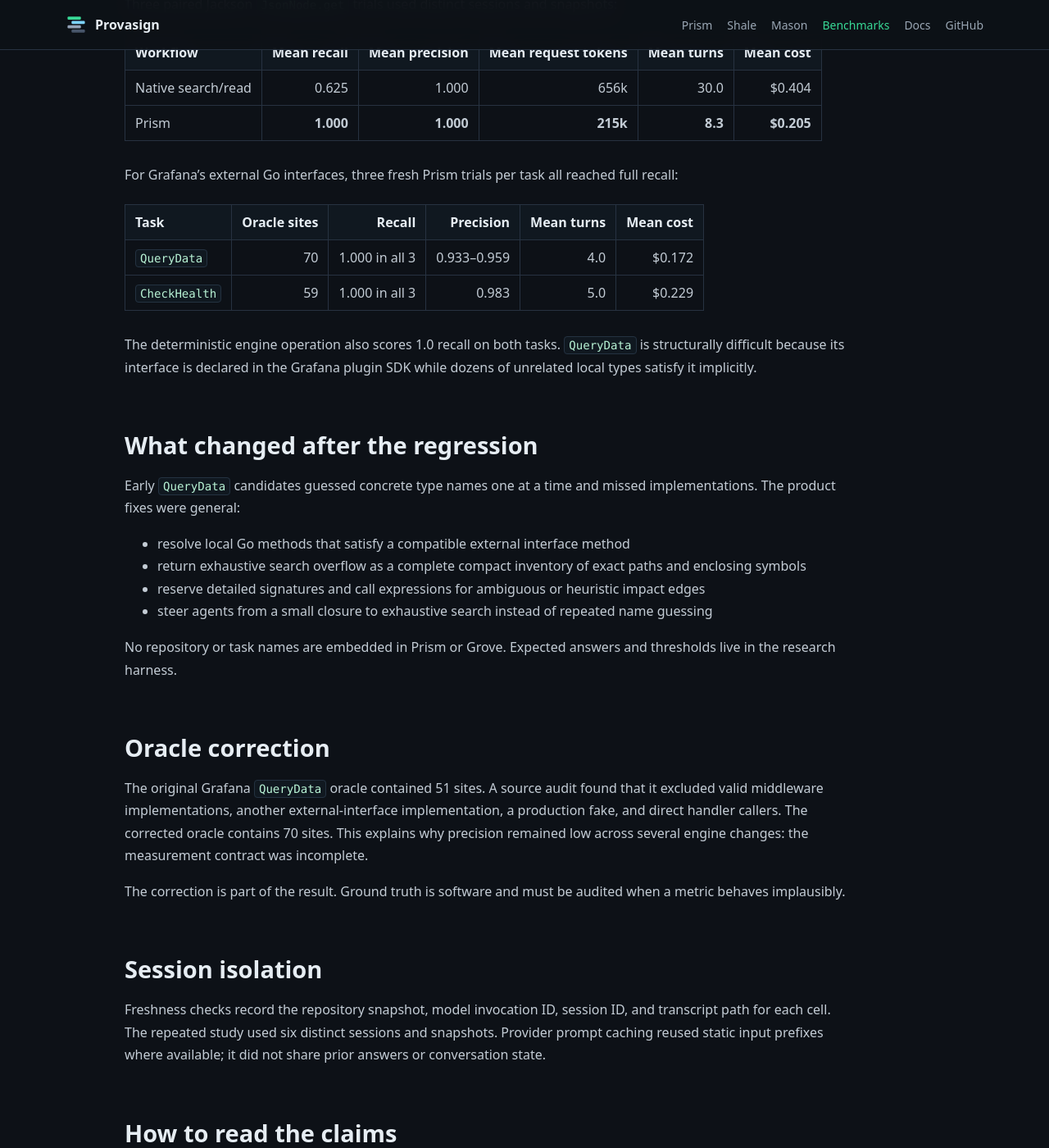
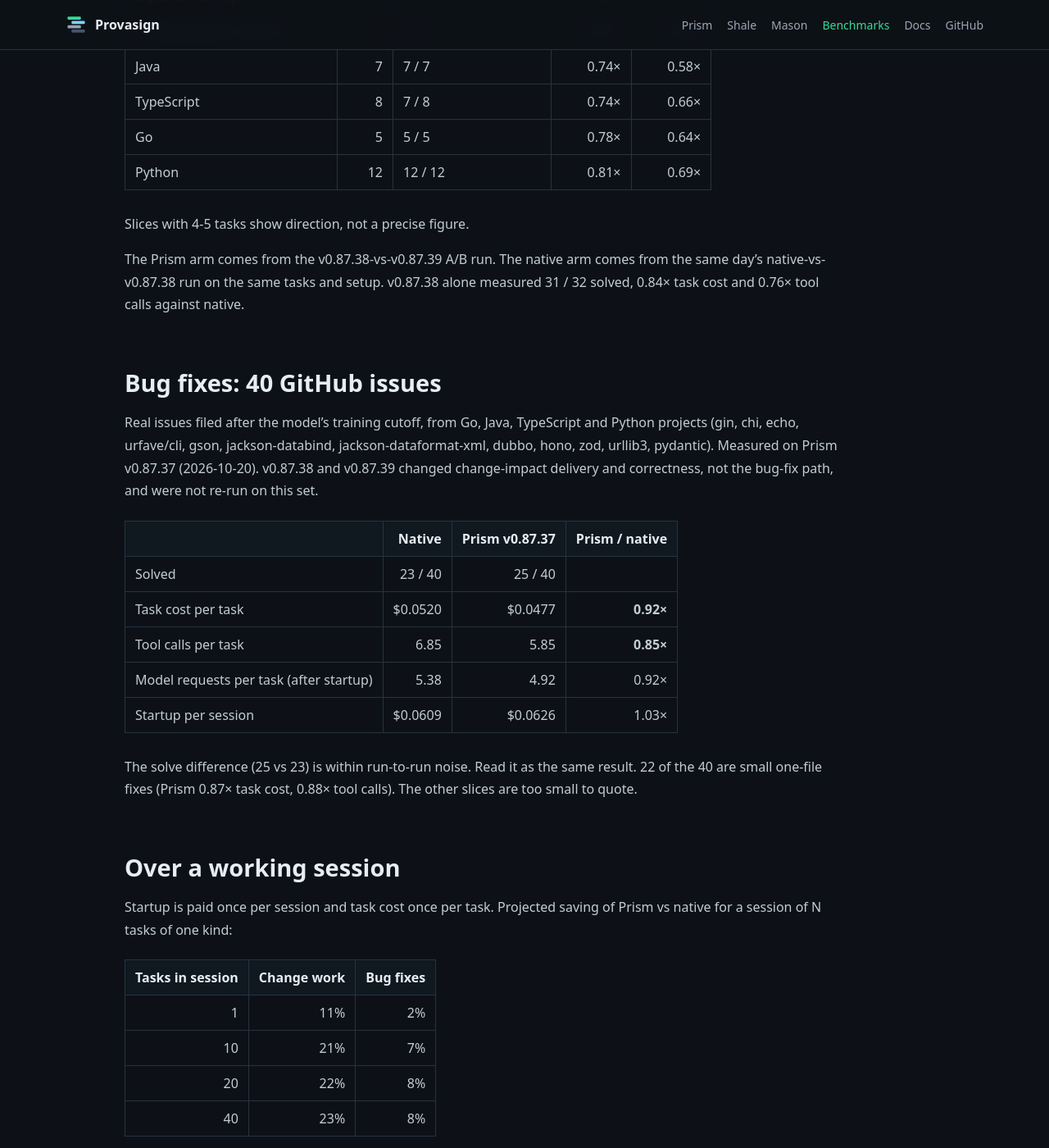
Before and after one commit to provasign/provasign.github.io, a Jekyll site: the page built from benchmarks.md, in a window 1280 px wide and 1400 px high, scrolled down 1295 px. Shown: the whole window at 82% size. Built offline with Jekyll 4.4.1, drawn with Linux system fonts in a browser that asks for light colours; some of the changed text lies outside the part shown.

Commit message:
docs: update site to Prism v0.87.39 / Grove v0.63.25 benchmark
Rewrite benchmarks around the v0.87.39 fact sheet (32 change tasks,
40 bug-fix issues, session projection, limits, Grove engine accuracy);
drop the archived nine-task sample. Bump install pins, list supported
agents and the MCP/CLI interfaces, state that Prism never edits code,
and list all 14 Grove languages with COBOL/JCL accuracy unscored.

Co-Authored-By: Claude Opus 5.5 <noreply@anthropic.com>

````diff
--- a/benchmarks.md
+++ b/benchmarks.md
@@ -2,89 +2,106 @@
 title: Benchmarks
 layout: default
 nav_order: 6
-description: "Current Prism accuracy and efficiency results, with repeated trials, methods, and limitations."
+description: "Prism v0.87.39 vs native Claude Code on change work and bug fixes, plus Grove engine accuracy."
 permalink: /benchmarks/
 ---
 
 # Prism benchmarks
 
-Prism is evaluated on whether a coding agent identifies every site affected by a code change. Accuracy is scored against committed ground truth; efficiency is reported beside it. The harness, tasks, oracles, run records, and transcripts are public in [provasign/research](https://github.com/provasign/research).
+Prism v0.87.39 (Grove v0.63.25, Astkit v0.16.10), measured 2026-10-21. Earlier benchmark results are archived.
 
-## Latest paired nine-task sample
+## Setup
 
-These are fresh Sonnet runs on isolated repository snapshots. Native cells used ordinary search/read tools. Prism cells used the current Prism workflow.
+Claude Code 2.1.302 with Claude Sonnet 5.5, run headless (`claude -p`). Each task ran twice: once with Claude Code's own tools (native), once with Prism set up through `prism init --interface cli`, where the agent runs the `prism` command in Bash and no MCP server is registered. Same task, same checkout, same tests in both arms.
 
-| Task | Native R/P | Native cost | Prism R/P | Prism cost | Cost ratio |
-|---|---:|---:|---:|---:|---:|
-| Jackson `JsonNode.get` | 0.625 / 1.000 | $0.77 | **1.000 / 1.000** | **$0.27** | 0.35× |
-| Jackson `SettableBeanProperty.set` | 0.591 / 0.867 | $0.16 | **1.000 / 1.000** | **$0.06** | 0.38× |
-| TypeORM driver `escape` | 0.405 / 0.517 | $0.11 | **1.000 / 0.974** | **$0.07** | 0.65× |
-| Django `quote_name` | 1.000 / 0.230 | $0.44 | **1.000 / 0.865** | **$0.08** | 0.19× |
-| Jackson `writeTypePrefix` | 0.868 / 0.868 | $0.12 | **1.000 / 1.000** | **$0.08** | 0.64× |
-| Guava forwarding `delegate` | 0.171 / 0.982 | $0.51 | **0.984 / 0.950** | **$0.23** | 0.46× |
-| Jackson `serialize` | 0.574 / 0.639 | $0.64 | **1.000 / 0.864** | **$0.20** | 0.31× |
-| Grafana `CheckHealth` | 1.000 / 0.922 | $0.23 | **1.000 / 0.983** | **$0.16** | 0.70× |
-| Grafana `QueryData` | 0.914 / 0.901 | $0.25 | **1.000 / 0.959** | **$0.13** | 0.51× |
-| **Aggregate** | **0.683 / 0.770 mean** | **$3.23** | **0.998 / 0.955 mean** | **$1.28** | **0.40×** |
+Runs were generated with prompt caching off, then every request was repriced at Sonnet 5.5's 5-minute-cache prices (input $2, cache write $2.50, cache read $0.10, output $10 per million tokens). **Startup** is the first request of a session (system prompt, tools, project instructions). **Task cost** is everything after it. Tool calls are the actions the agent takes (each grep, read, edit, test run or `prism` command). Requests are model API calls.
 
-Prism had higher recall in eight tasks, tied at full recall in one, and cost less in every task. Aggregate cost was 60% lower.
+A task is solved when its hidden tests pass (bug fixes), or when every affected site is changed and the project's tests pass (change work).
 
-Each cell is one run. Agent behavior is variable, so this table is a release-gate snapshot. It shows broad current behavior; it does not establish a confidence interval.
+## Change work: 32 tasks
 
-## Repeated evidence
+Seeded renames and signature changes in Python (12), Java (7), TypeScript (8) and Go (5). 24 rename an interface or base-class method that shares its name with unrelated methods, 4 rename a property or option, and 4 change a function's signature.
 
-Three paired Jackson `JsonNode.get` trials used distinct sessions and snapshots:
+| | Native | Prism v0.87.39 | Prism / native |
+|---|---:|---:|---:|
+| Solved | 31 / 32 | **32 / 32** | |
+| Task cost per task | $0.0646 | $0.0492 | **0.76×** |
+| Tool calls per task | 6.8 | 4.4 | **0.65×** |
+| Model requests per task (after startup) | 5.7 | 4.2 | **0.74×** |
+| Startup per session | $0.0607 | $0.0626 | 1.03× |
 
-| Workflow | Mean recall | Mean precision | Mean request tokens | Mean turns | Mean cost |
-|---|---:|---:|---:|---:|---:|
-| Native search/read | 0.625 | 1.000 | 656k | 30.0 | $0.404 |
-| Prism | **1.000** | **1.000** | **215k** | **8.3** | **$0.205** |
+By kind and language (Prism / native):
 
-For Grafana's external Go interfaces, three fresh Prism trials per task all reached full recall:
+| Slice | Tasks | Solved native / Prism | Task cost | Tool calls |
+|---|---:|---|---:|---:|
+| Method rename (shared name) | 24 | 23 / 24 | 0.72× | 0.62× |
+| Signature change | 4 | 4 / 4 | 0.85× | 0.60× |
+| Property/option rename | 4 | 4 / 4 | 0.92× | 0.83× |
+| Java | 7 | 7 / 7 | 0.74× | 0.58× |
+| TypeScript | 8 | 7 / 8 | 0.74× | 0.66× |
+| Go | 5 | 5 / 5 | 0.78× | 0.64× |
+| Python | 12 | 12 / 12 | 0.81× | 0.69× |
 
-| Task | Oracle sites | Recall | Precision | Mean turns | Mean cost |
-|---|---:|---:|---:|---:|---:|
-| `QueryData` | 70 | 1.000 in all 3 | 0.933–0.959 | 4.0 | $0.172 |
-| `CheckHealth` | 59 | 1.000 in all 3 | 0.983 | 5.0 | $0.229 |
+Slices with 4-5 tasks show direction, not a precise figure.
 
-The deterministic engine operation also scores 1.0 recall on both tasks. `QueryData` is structurally difficult because its interface is declared in the Grafana plugin SDK while dozens of unrelated local types satisfy it implicitly.
+The Prism arm comes from the v0.87.38-vs-v0.87.39 A/B run. The native arm comes from the same day's native-vs-v0.87.38 run on the same tasks and setup. v0.87.38 alone measured 31 / 32 solved, 0.84× task cost and 0.76× tool calls against native.
 
-## What changed after the regression
+## Bug fixes: 40 GitHub issues
 
-Early `QueryData` candidates guessed concrete type names one at a time and missed implementations. The product fixes were general:
+Real issues filed after the model's training cutoff, from Go, Java, TypeScript and Python projects (gin, chi, echo, urfave/cli, gson, jackson-databind, jackson-dataformat-xml, dubbo, hono, zod, urllib3, pydantic). Measured on Prism v0.87.37 (2026-10-20). v0.87.38 and v0.87.39 changed change-impact delivery and correctness, not the bug-fix path, and were not re-run on this set.
 
-- resolve local Go methods that satisfy a compatible external interface method
-- return exhaustive search overflow as a complete compact inventory of exact paths and enclosing symbols
-- reserve detailed signatures and call expressions for ambiguous or heuristic impact edges
-- steer agents from a small closure to exhaustive search instead of repeated name guessing
+| | Native | Prism v0.87.37 | Prism / native |
+|---|---:|---:|---:|
+| Solved | 23 / 40 | 25 / 40 | |
+| Task cost per task | $0.0520 | $0.0477 | **0.92×** |
+| Tool calls per task | 6.85 | 5.85 | **0.85×** |
+| Model requests per task (after startup) | 5.38 | 4.92 | 0.92× |
+| Startup per session | $0.0609 | $0.0626 | 1.03× |
 
-No repository or task names are embedded in Prism or Grove. Expected answers and thresholds live in the research harness.
+The solve difference (25 vs 23) is within run-to-run noise. Read it as the same result. 22 of the 40 are small one-file fixes (Prism 0.87× task cost, 0.88× tool calls). The other slices are too small to quote.
 
-## Oracle correction
+## Over a working session
 
-The original Grafana `QueryData` oracle contained 51 sites. A source audit found that it excluded valid middleware implementations, another external-interface implementation, a production fake, and direct handler callers. The corrected oracle contains 70 sites. This explains why precision remained low across several engine changes: the measurement contract was incomplete.
+Startup is paid once per session and task cost once per task. Projected saving of Prism vs native for a session of N tasks of one kind:
 
-The correction is part of the result. Ground truth is software and must be audited when a metric behaves implausibly.
+| Tasks in session | Change work | Bug fixes |
+|---:|---:|---:|
+| 1 | 11% | 2% |
+| 10 | 21% | 7% |
+| 20 | 22% | 8% |
+| 40 | 23% | 8% |
 
-## Session isolation
+The projection does not model context growth within a long session. It does not count Prism's one-time indexing, which costs time, not tokens.
 
-Freshness checks record the repository snapshot, model invocation ID, session ID, and transcript path for each cell. The repeated study used six distinct sessions and snapshots. Provider prompt caching reused static input prefixes where available; it did not share prior answers or conversation state.
+## Limits
 
-## How to read the claims
+- One model (Sonnet 5.5), one agent (Claude Code), one run per cell. Opus was not measured against native.
+- The change set has 4 signature-change and 4 property-rename tasks. Their rows are directional.
+- Two losses were adjudicated, not dropped. Prism's werkzeug `HTTPException.get_headers` miss in the v0.87.38 run was a macOS `sed` `\b` substitution that changed nothing; Prism's change-impact had listed the right sites. Native missed hono `Router.match`.
+- Claude Code's auto mode with Opus 5.5 adds a reminder to work through Bash with grep/cat. Under it, Prism still handled 80% (CLI) / 59% (MCP) of code searches. Savings under that reminder were not measured against native.
 
-- Recall and precision are the primary correctness measures.
-- Cost claims are meaningful only beside comparable accuracy.
-- Deterministic engine scores establish the graph's ceiling; agent scores include routing and response-assembly behavior.
-- One-run cells show current breadth. Repeated trials show variance and expected behavior.
-- Static analysis can be limited by reflection, runtime registration, generated code, or missing language toolchains. Completeness labels report those boundaries.
+## Engine accuracy (Grove v0.63.25)
 
-## Reproduce
+Call-edge precision and recall against each language's compiler or runtime ground truth on pinned repositories. CI-gated (`grove/eval/baseline.json`).
 
-```sh
-git clone https://github.com/provasign/research
-cd research/harness
-python3 -m unittest discover -s tests
-python3 impact_oracle.py tasks/grafana-querydata-impact.json
-```
+| Language | Corpus | Ground truth | Precision | Recall |
+|---|---|---|---:|---:|
+| Go | gin / cobra | SSA + VTA | 0.979 / 0.995 | 0.997 / 1.000 |
+| Java | commons-lang / commons-io | javac + javap | 1.000 / 1.000 | 1.000 / 1.000 |
+| C# | Newtonsoft.Json | Roslyn | 0.971 | 0.977 |
+| TypeScript | socket.io / p-queue | TypeScript compiler API | 0.937 / 0.959 | 0.992 / 1.000 |
+| JavaScript | express | TypeScript checker (checkJs) | 0.885 | 1.000 |
+| Rust | ripgrep / fd | rust-analyzer SCIP | 0.965 / 0.952 | 0.906 / 0.913 |
+| C | jansson / cJSON | clang | 1.000 / 0.998 | 0.998 / 0.999 |
+| Swift | SwiftyJSON / Files | SourceKit | 1.000 / 1.000 | 1.000 / 1.000 |
+| Kotlin | turtle / csv | kotlinc + javap | 1.000 / 0.947 | 1.000 / 0.837 |
+| Objective-C | json-framework / CocoaLumberjack | clang | 1.000 / 0.975 | 1.000 / 0.957 |
+| Python | flask | pytest trace (dynamic) | 0.896 | 0.787 |
+| PHP | PHP-Parser | Xdebug trace (dynamic) | 0.922 | 0.683 |
 
-The [research results](https://github.com/provasign/research/blob/main/RESULTS.md) link to the current protocols and raw records. Historical and invalid experiments remain available with their validity findings.
+COBOL and JCL are supported with a regression-tested graph. Their accuracy is not yet independently scored.
+
+## Sources
+
+- [Fact sheet: Prism v0.87.39 benchmark](https://github.com/provasign/prism/blob/main/docs/benchmarks/prism-v0.87.39-2026-10-21.md)
+- [Raw records, transcripts and tallies](https://github.com/provasign/research/tree/main/harness/results) (`change32-cli-vs-native-2026-10-21`, `change32-v08739cand-2026-10-21`, `v0837-vs-native41-2026-10-20`)
--- a/grove.md
+++ b/grove.md
@@ -18,7 +18,7 @@ Most coding-agent users should install [Prism]({{ '/prism/' | relative_url }}),
 curl -fsSL https://raw.githubusercontent.com/provasign/grove/main/install.sh | bash
 
 # Pin the current release
-VERSION=v0.58.1 curl -fsSL https://raw.githubusercontent.com/provasign/grove/main/install.sh | bash
+VERSION=v0.63.25 curl -fsSL https://raw.githubusercontent.com/provasign/grove/main/install.sh | bash
 ```
 
 ```sh
@@ -62,7 +62,17 @@ Grove opens no network listener. Its index lives in `.grove/grove.db`, honors re
 
 ## Evidence
 
-Graph accuracy is regression-gated against typed-toolchain and independent oracles on pinned repositories. The agent-level effect of those graph operations is measured in the public [research repository](https://github.com/provasign/research) and summarized on the [benchmarks page]({{ '/benchmarks/' | relative_url }}).
+Call-edge accuracy is CI-gated against each language's compiler or runtime ground truth on pinned repositories. Grove v0.63.25, selected rows (precision / recall):
+
+| Language | Corpus | Ground truth | Precision | Recall |
+|---|---|---|---:|---:|
+| Go | gin / cobra | SSA + VTA | 0.979 / 0.995 | 0.997 / 1.000 |
+| Java | commons-lang / commons-io | javac + javap | 1.000 / 1.000 | 1.000 / 1.000 |
+| TypeScript | socket.io / p-queue | TypeScript compiler API | 0.937 / 0.959 | 0.992 / 1.000 |
+| Python | flask | pytest trace (dynamic) | 0.896 | 0.787 |
+| PHP | PHP-Parser | Xdebug trace (dynamic) | 0.922 | 0.683 |
+
+COBOL and JCL have a regression-tested graph; their accuracy is not yet independently scored. All twelve scored languages are on the [benchmarks page]({{ '/benchmarks/' | relative_url }}#engine-accuracy-grove-v06325).
 
 - [GitHub repository](https://github.com/provasign/grove)
 - [Prism]({{ '/prism/' | relative_url }})
--- a/prism.md
+++ b/prism.md
@@ -2,7 +2,7 @@
 title: Prism
 layout: default
 nav_order: 2
-description: "Semantic change intelligence for coding agents: complete impact, edit-ready context, and diff verification."
+description: "Semantic change intelligence for coding agents: change impact, edit-ready context, and diff verification. Answers questions; never edits code."
 permalink: /prism/
 ---
 
@@ -10,7 +10,9 @@ permalink: /prism/
 
 Prism gives coding agents semantic change intelligence before they edit. It combines repository text search with a typed code graph and returns task-shaped answers: the complete method family, resolved callers, edit-ready source, and every known site a diff missed.
 
-It runs locally as one binary, embeds [Grove]({{ '/grove/' | relative_url }}), and exposes both a CLI and a focused MCP interface.
+Prism answers questions. It never edits code; the agent makes every change.
+
+It runs locally as one binary and embeds [Grove]({{ '/grove/' | relative_url }}). Agents reach it one of two ways: as an MCP server, or through the `prism` command in their shell (`prism init --interface cli`).
 
 ## Start in one command
 
@@ -26,10 +28,16 @@ You can also use the installer:
 curl -fsSL https://raw.githubusercontent.com/provasign/prism/main/install.sh | bash
 
 # Pin the current release
-VERSION=v0.80.2 curl -fsSL https://raw.githubusercontent.com/provasign/prism/main/install.sh | bash
+VERSION=v0.87.39 curl -fsSL https://raw.githubusercontent.com/provasign/prism/main/install.sh | bash
 ```
 
-`prism init` creates the local configuration, registers MCP for detected clients, and writes concise agent instructions. Indexing happens automatically on first use and updates incrementally.
+`prism init` writes `prism.yaml` and agent instructions for the agents you pick: Claude Code, Codex, Cursor, Copilot (VS Code), Gemini CLI, OpenCode, and Windsurf. It asks which interface to use. MCP (the default) registers a project-local server. CLI registers no server; agents run `prism` in their shell. To choose without a prompt:
+
+```sh
+prism init --harness claude,codex --interface cli .
+```
+
+Indexing happens automatically on first use and updates incrementally.
 
 ## One route for each question
 
@@ -53,32 +61,32 @@ Exhaustive search returns a compact inventory of exact files and enclosing symbo
 
 ## Current measured result
 
-In the latest nine-task paired Sonnet release-gate sample, Prism improved mean recall from 0.683 to 0.998 and mean precision from 0.770 to 0.955. Total estimated cost fell from $3.23 to $1.28, or 0.40× the native-tool total.
+Prism v0.87.39 against native Claude Code (Sonnet 5.5, CLI interface, one run per cell):
 
-| Aggregate across nine tasks | Native tools | Prism |
-|---|---:|---:|
-| Mean recall | 0.683 | **0.998** |
-| Mean precision | 0.770 | **0.955** |
-| Total estimated cost | $3.23 | **$1.28** |
+| | Native | Prism | Prism / native |
+|---|---:|---:|---:|
+| Change work, 32 tasks: solved | 31 / 32 | 32 / 32 | |
+| Change work: task cost | $0.0646 | $0.0492 | 0.76× |
+| Change work: tool calls | 6.8 | 4.4 | 0.65× |
+| Bug fixes, 40 issues (v0.87.37): solved | 23 / 40 | 25 / 40 | |
+| Bug fixes: task cost | $0.0520 | $0.0477 | 0.92× |
 
-Each cell is one fresh run. Repeated trials are reported separately. Three paired Jackson `JsonNode.get` trials moved recall from 0.625 to 1.000 while reducing mean turns from 30.0 to 8.3 and mean cost from $0.404 to $0.205.
+The bug-fix solve difference is within run-to-run noise. Startup cost per session is 1.03× native.
 
-The hardest current case is Grafana's `QueryData` interface, declared in an external Go SDK and implemented implicitly by many unrelated local types. The audited oracle contains 70 sites. One deterministic Prism operation returns the full local family, and three fresh agent trials each reached 1.0 recall.
-
-[See the full table, methods, raw evidence, and limitations.]({{ '/benchmarks/' | relative_url }})
+[See the full tables, setup, and limits.]({{ '/benchmarks/' | relative_url }})
 
 ## Designed for reliable use
 
 - **Deterministic graph operations.** The engine solves traversal and returns the same result for the same repository state.
 - **Explicit completeness.** Results state when evidence is closed, project-local, heuristic, stale, or unsupported.
 - **Edit-ready delivery.** `prism query` returns line-numbered source around named anchors instead of another list of pointers.
-- **Session deduplication.** Re-reading an unchanged file through MCP returns a compact content pointer.
+- **Session deduplication.** Re-reading an unchanged file through MCP returns a short pointer instead of the content.
 - **Local operation.** Code and indexes stay in the working environment; the default MCP transport is stdio.
 - **CI gates.** `prism verify` and `prism arch` exit nonzero when their checks fail.
 
 ## Language support
 
-Prism indexes Go, TypeScript/TSX, JavaScript/JSX, Python, Java, Rust, C/C++, C#, PHP, Swift, Kotlin, Objective-C, COBOL, and JCL (via the embedded Grove engine). Semantic depth depends on language support and the native toolchain available in the repository; COBOL and JCL are structural/heuristic only, with no published accuracy oracle yet. `grove doctor .` reports the full per-language resolution tier and limitations breakdown.
+Prism indexes Go, TypeScript/TSX, JavaScript/JSX, Python, Java, Rust, C/C++, C#, PHP, Swift, Kotlin, Objective-C, COBOL, and JCL through the embedded Grove engine. Semantic depth depends on the language and on the native toolchain available in the repository. COBOL and JCL have a regression-tested graph; their accuracy is not yet independently scored. `grove doctor .` reports the full per-language resolution tier and limitations breakdown.
 
 ## Learn more
 
````
Also changed, not shown: other parts of grove.md (+1 -1 lines), index.html (+7 -7 lines).
